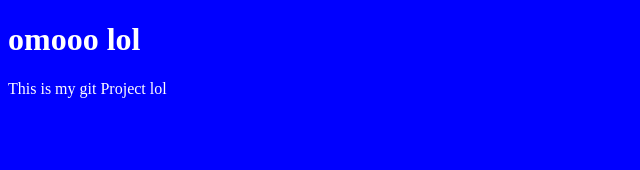
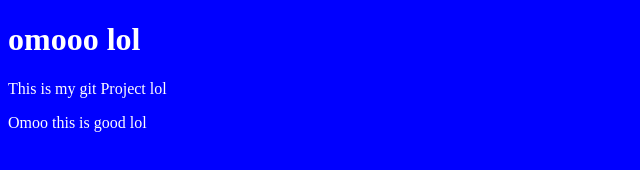
Before and after one commit to ScriptedBro/Hello-world, a plain HTML site: page index.html in a window 1280 px wide. Shown: the whole page, without its empty margins (0-640 px from the left). Drawn offline with Linux system fonts and the light colour scheme.

Commit message:
Updated index.html with a new line

```diff
--- a/index.html
+++ b/index.html
@@ -10,5 +10,6 @@
 <body>
     <h1>omooo lol</h1>
     <p>This is my git Project lol</p>
+    <p>Omoo this is good lol</p>
 </body>
 </html>
```
